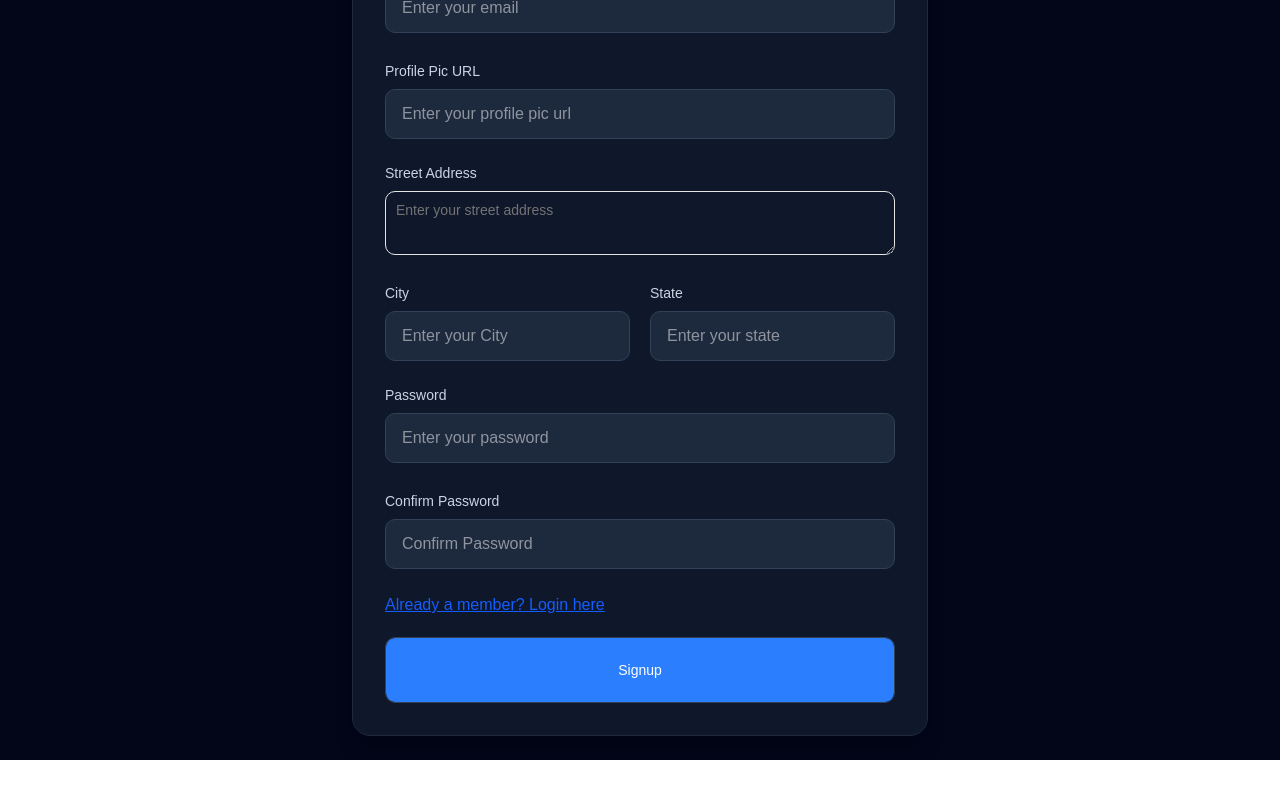
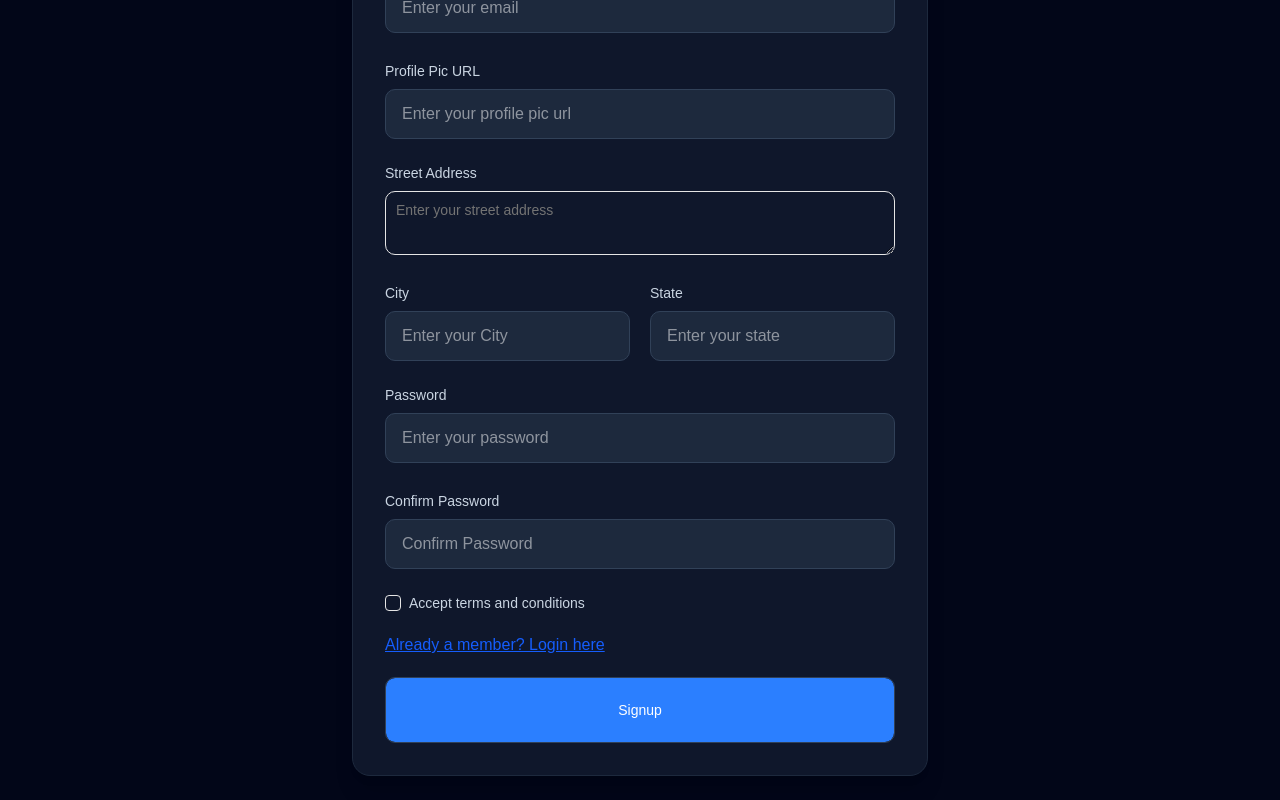
Before and after one commit to Jenith-Panchal-Simform/Practical-07-Login-Signup, a React (Vite) app: page / in a window 1280 px wide. Shown: the part 488-1288 px from the top of the page. Before the commit the page ends 1248 px from the top, so only its background shows below. Built offline with nearby package versions, Linux system fonts and the light colour scheme.

Commit message:
feat:add terms and conditions checkbox with validation mode changed to onChange

```diff
--- a/src/components/Signup/SignUpSchema.ts
+++ b/src/components/Signup/SignUpSchema.ts
@@ -27,6 +27,9 @@ export const SignUpSchema = z
       message:
         'Password should contain one special character,character and number with minimum lenght of 8',
     }),
+    termsCheck: z
+      .boolean()
+      .refine((value) => value === true, { message: 'You must accept the terms and conditions' }),
   })
   .refine((data) => data.password === data.confirmPassword, {
     message: "Password don't match",
--- a/src/components/Signup/Signup.tsx
+++ b/src/components/Signup/Signup.tsx
@@ -16,10 +16,12 @@ import {
 import { Textarea } from '../ui/textarea';
 import { Link } from 'react-router';
 import { Button } from '../ui/button';
+import { Checkbox } from '../ui/checkbox';
 
 const Signup = () => {
   const { register, formState, control, handleSubmit } = useForm<SignUpData>({
     resolver: zodResolver(SignUpSchema),
+    mode: 'onChange',
   });
 
   const { errors } = formState;
@@ -140,6 +142,7 @@ const Signup = () => {
           <Field className="flex-1">
             <FieldLabel htmlFor="address">Street Address</FieldLabel>
             <Textarea
+              className="text-white"
               id="address"
               placeholder="Enter your street address"
               {...register('address.streetAddress')}
@@ -190,10 +193,27 @@ const Signup = () => {
           </Field>
         </div>
 
-        {/* link and signup button */}
+        {/* termsCheck link and signup button */}
         <div className="flex flex-col gap-5">
+          {/* terms check */}
+          <Field orientation="horizontal">
+            <Controller
+              name="termsCheck"
+              control={control}
+              render={({ field }) => (
+                <Checkbox
+                  id="terms-checkbox-basic"
+                  checked={field.value}
+                  onCheckedChange={field.onChange}
+                />
+              )}
+            />
+            <FieldLabel htmlFor="terms-checkbox-basic">Accept terms and conditions</FieldLabel>
+            <FieldDescription>{errors.termsCheck?.message}</FieldDescription>
+          </Field>
+
           {/* login link */}
-          <Link to="" className="text-blue-600 underline hover:text-blue-300">
+          <Link to="/login" className="text-blue-600 underline hover:text-blue-300">
             Already a member? Login here
           </Link>
 
--- /dev/null
+++ b/src/components/ui/checkbox.tsx
@@ -0,0 +1,27 @@
+import * as React from 'react';
+import { Checkbox as CheckboxPrimitive } from 'radix-ui';
+
+import { cn } from '@/lib/utils';
+import { CheckIcon } from 'lucide-react';
+
+function Checkbox({ className, ...props }: React.ComponentProps<typeof CheckboxPrimitive.Root>) {
+  return (
+    <CheckboxPrimitive.Root
+      data-slot="checkbox"
+      className={cn(
+        'peer border-input focus-visible:border-ring focus-visible:ring-ring/50 aria-invalid:border-destructive aria-invalid:ring-destructive/20 aria-invalid:aria-checked:border-primary dark:bg-input/30 dark:aria-invalid:border-destructive/50 dark:aria-invalid:ring-destructive/40 data-checked:border-primary data-checked:bg-primary data-checked:text-primary-foreground dark:data-checked:bg-primary relative flex size-4 shrink-0 items-center justify-center rounded-[4px] border transition-colors outline-none group-has-disabled/field:opacity-50 after:absolute after:-inset-x-3 after:-inset-y-2 focus-visible:ring-3 disabled:cursor-not-allowed disabled:opacity-50 aria-invalid:ring-3',
+        className,
+      )}
+      {...props}
+    >
+      <CheckboxPrimitive.Indicator
+        data-slot="checkbox-indicator"
+        className="grid place-content-center text-current transition-none [&>svg]:size-3.5"
+      >
+        <CheckIcon />
+      </CheckboxPrimitive.Indicator>
+    </CheckboxPrimitive.Root>
+  );
+}
+
+export { Checkbox };
```
